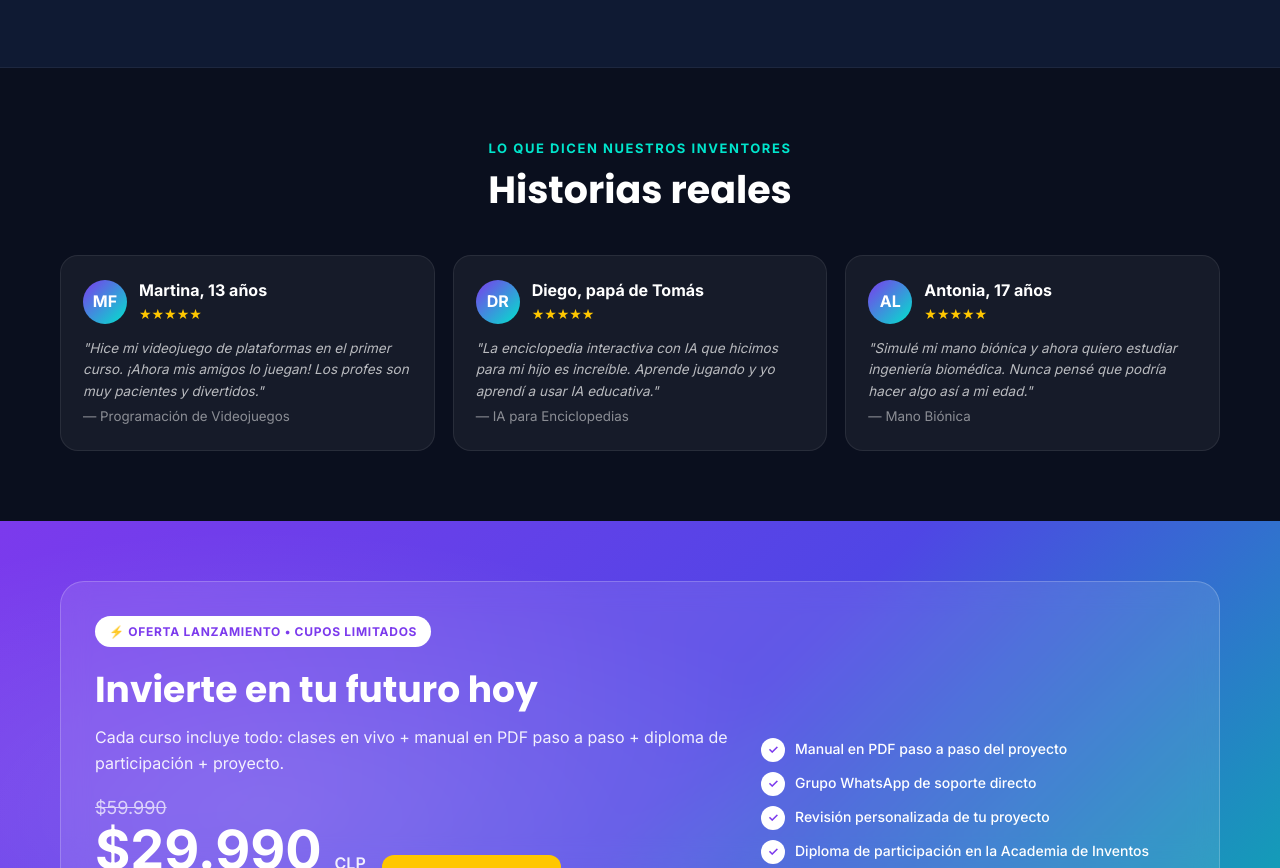
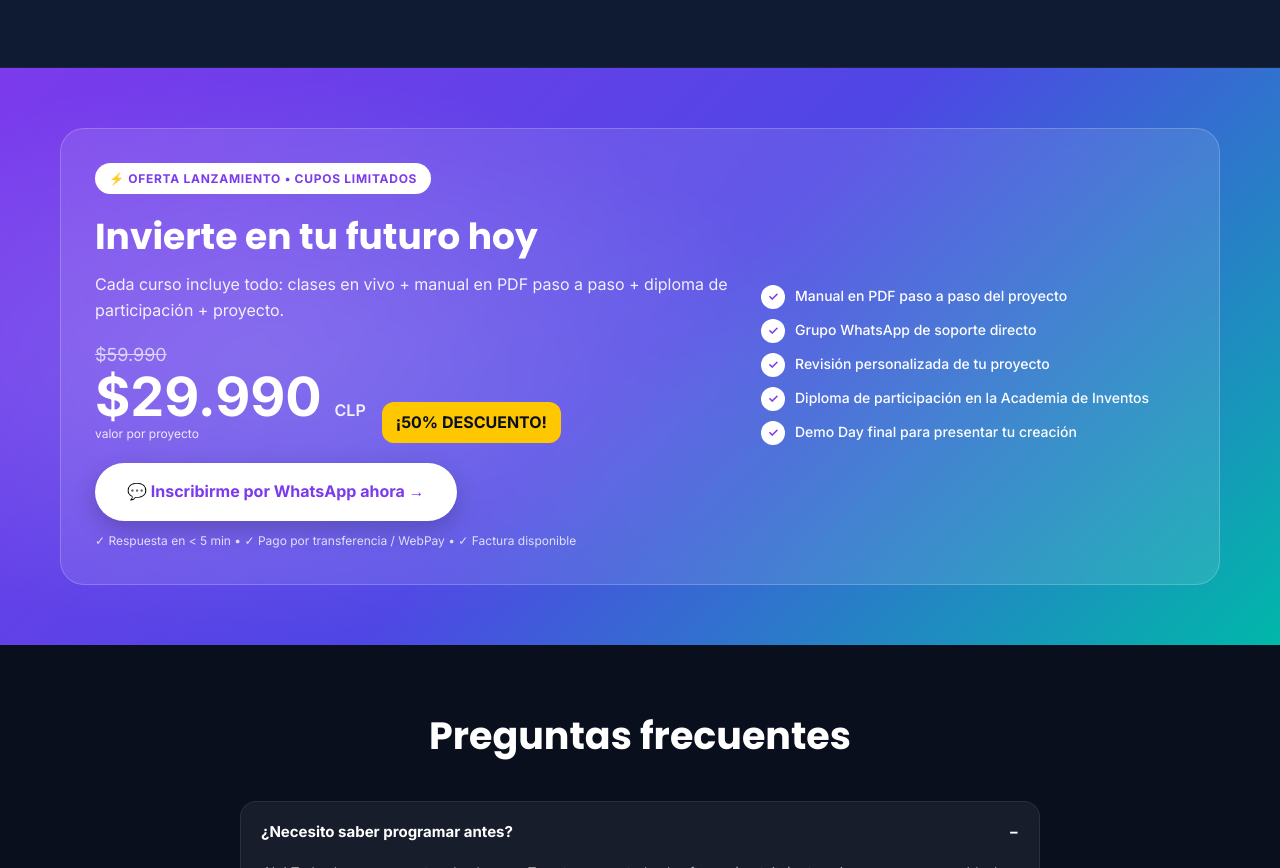
Before and after one commit to academiadeinventos-ui/academia-de-inventos, a plain HTML site: page index.html in a window 1280 px wide. Shown: the part 3043-3911 px from the top of the page. Drawn offline with Linux system fonts and the light colour scheme.

Commit message:
🧹 Saca sección Historias reales

```diff
--- a/index.html
+++ b/index.html
@@ -315,17 +315,6 @@ footer{background:#060A14;border-top:1px solid rgba(255,255,255,0.08);padding:40
   </div>
 </section>
 
-<section>
-  <div class="container">
-    <div class="section-head"><div class="kicker">Lo que dicen nuestros inventores</div><h2>Historias reales</h2></div>
-    <div class="testis">
-      <div class="testi"><div class="testi-head"><div class="avatar">MF</div><div><b>Martina, 13 años</b><div class="stars">★★★★★</div></div></div><p>"Hice mi videojuego de plataformas en el primer curso. ¡Ahora mis amigos lo juegan! Los profes son muy pacientes y divertidos."</p><small style="opacity:0.5">— Programación de Videojuegos</small></div>
-      <div class="testi"><div class="testi-head"><div class="avatar">DR</div><div><b>Diego, papá de Tomás</b><div class="stars">★★★★★</div></div></div><p>"La enciclopedia interactiva con IA que hicimos para mi hijo es increíble. Aprende jugando y yo aprendí a usar IA educativa."</p><small style="opacity:0.5">— IA para Enciclopedias</small></div>
-      <div class="testi"><div class="testi-head"><div class="avatar">AL</div><div><b>Antonia, 17 años</b><div class="stars">★★★★★</div></div></div><p>"Simulé mi mano biónica y ahora quiero estudiar ingeniería biomédica. Nunca pensé que podría hacer algo así a mi edad."</p><small style="opacity:0.5">— Mano Biónica</small></div>
-    </div>
-  </div>
-</section>
-
 <section class="oferta">
   <div class="container">
     <div class="oferta-box">
```
